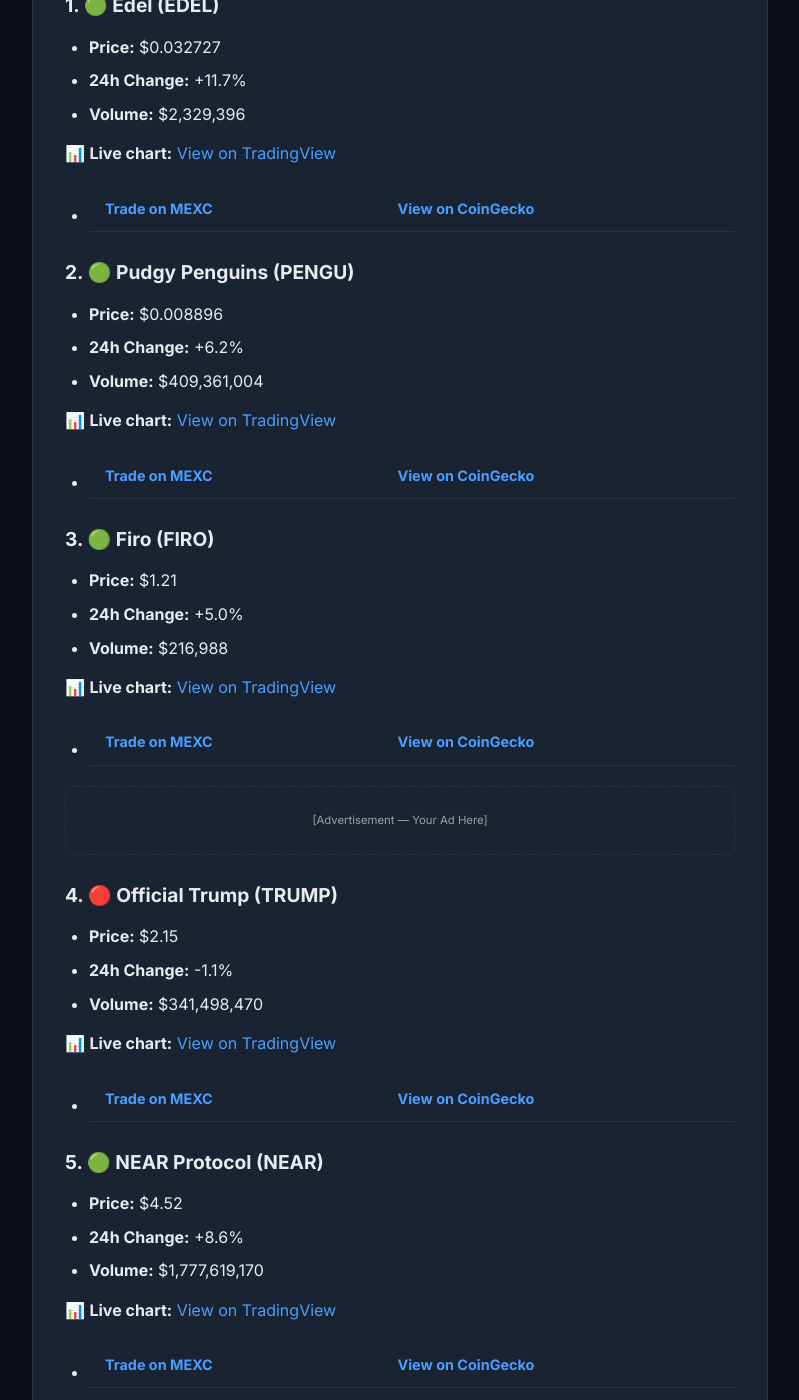
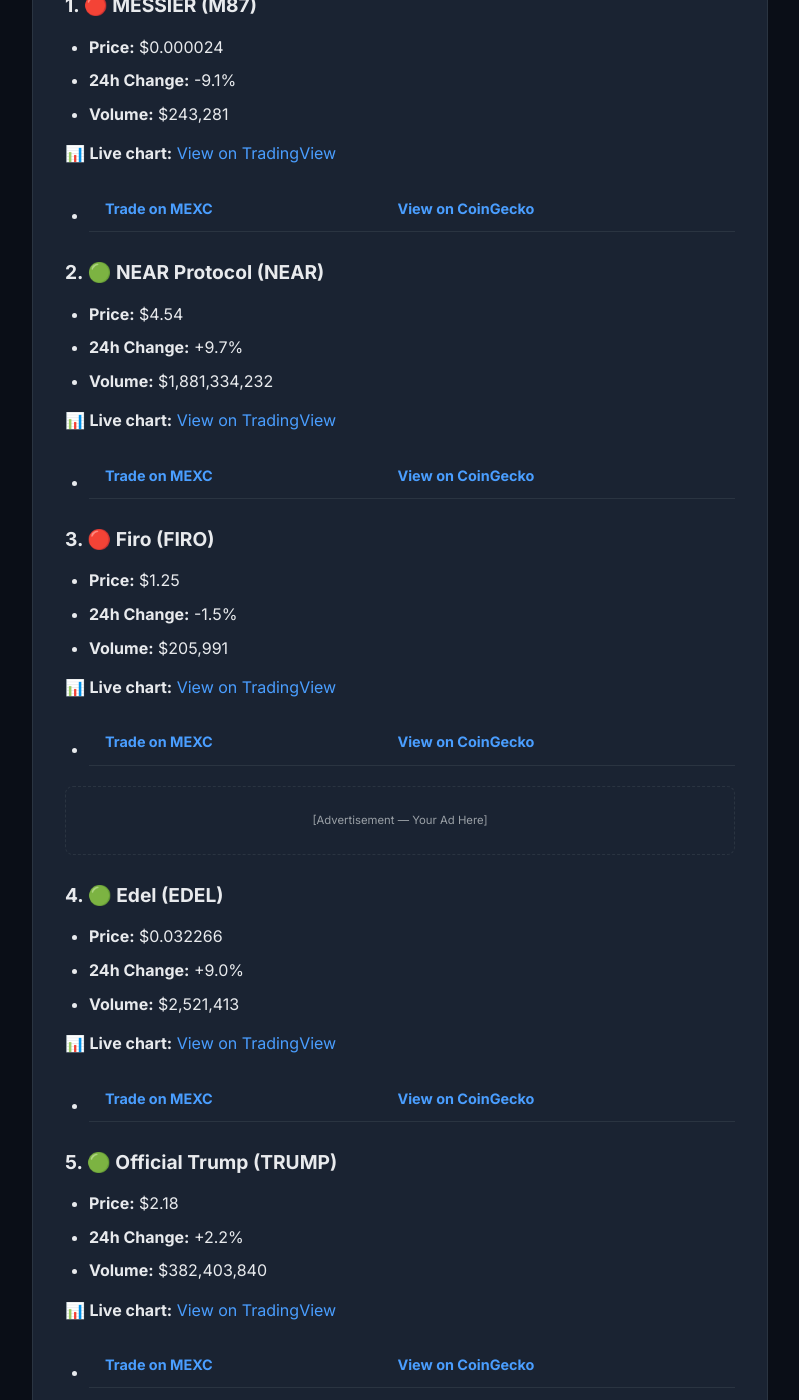
Before and after one commit to alexcipher-CRE/crypto-insights, a Jekyll site: the page built from _posts/2026-09-22-trending-coins.md, in a window 1280 px wide and 1400 px high, scrolled down 745 px. Shown: the whole window, without its empty margins (240-1039 px from the left). Built offline with Jekyll 4.4.1, drawn with Linux system fonts in a browser that asks for light colours; some of the changed text lies outside the part shown.

Commit message:
🚀 Auto-update: 7 posts

```diff
--- a/_posts/2026-09-22-trending-coins.md
+++ b/_posts/2026-09-22-trending-coins.md
@@ -6,35 +6,35 @@ tags: [crypto, trending, analysis]
 
 # 🔥 Top Trending Cryptocurrencies — Week of 2026-09-22
 
-*Last updated: 2026-09-22 11:35 UTC*
+*Last updated: 2026-09-22 13:37 UTC*
 
 The crypto market is moving fast. Here are the **top trending coins** based on social volume, search interest, and trading activity.
 
-### 1. 🟢 Edel (EDEL)
+### 1. 🔴 MESSIER (M87)
 
-- **Price:** $0.032727
-- **24h Change:** +11.7%
-- **Volume:** $2,329,396
+- **Price:** $0.000024
+- **24h Change:** -9.1%
+- **Volume:** $243,281
 
-📊 **Live chart:** [View on TradingView](https://www.tradingview.com/chart/?symbol=BINANCE:EDELUSDT)
+📊 **Live chart:** [View on TradingView](https://www.tradingview.com/chart/?symbol=BINANCE:M87USDT)
 
-- **[Trade on MEXC](https://www.mexc.com/trade/EDEL_USDT?ref=YOUR_REF_ID)** | **[View on CoinGecko](https://www.coingecko.com/en/coins/edel)**
+- **[Trade on MEXC](https://www.mexc.com/trade/M87_USDT?ref=YOUR_REF_ID)** | **[View on CoinGecko](https://www.coingecko.com/en/coins/messier)**
 
-### 2. 🟢 Pudgy Penguins (PENGU)
+### 2. 🟢 NEAR Protocol (NEAR)
 
-- **Price:** $0.008896
-- **24h Change:** +6.2%
-- **Volume:** $409,361,004
+- **Price:** $4.54
+- **24h Change:** +9.7%
+- **Volume:** $1,881,334,232
 
-📊 **Live chart:** [View on TradingView](https://www.tradingview.com/chart/?symbol=BINANCE:PENGUUSDT)
+📊 **Live chart:** [View on TradingView](https://www.tradingview.com/chart/?symbol=BINANCE:NEARUSDT)
 
-- **[Trade on MEXC](https://www.mexc.com/trade/PENGU_USDT?ref=YOUR_REF_ID)** | **[View on CoinGecko](https://www.coingecko.com/en/coins/pudgy-penguins)**
+- **[Trade on MEXC](https://www.mexc.com/trade/NEAR_USDT?ref=YOUR_REF_ID)** | **[View on CoinGecko](https://www.coingecko.com/en/coins/near-protocol)**
 
-### 3. 🟢 Firo (FIRO)
+### 3. 🔴 Firo (FIRO)
 
-- **Price:** $1.21
-- **24h Change:** +5.0%
-- **Volume:** $216,988
+- **Price:** $1.25
+- **24h Change:** -1.5%
+- **Volume:** $205,991
 
 📊 **Live chart:** [View on TradingView](https://www.tradingview.com/chart/?symbol=BINANCE:FIROUSDT)
 
@@ -45,25 +45,25 @@ The crypto market is moving fast. Here are the **top trending coins** based on s
   <small>[Advertisement — Your Ad Here]</small>
 </div>
 
-### 4. 🔴 Official Trump (TRUMP)
+### 4. 🟢 Edel (EDEL)
 
-- **Price:** $2.15
-- **24h Change:** -1.1%
-- **Volume:** $341,498,470
+- **Price:** $0.032266
+- **24h Change:** +9.0%
+- **Volume:** $2,521,413
+
+📊 **Live chart:** [View on TradingView](https://www.tradingview.com/chart/?symbol=BINANCE:EDELUSDT)
+
+- **[Trade on MEXC](https://www.mexc.com/trade/EDEL_USDT?ref=YOUR_REF_ID)** | **[View on CoinGecko](https://www.coingecko.com/en/coins/edel)**
+
+### 5. 🟢 Official Trump (TRUMP)
+
+- **Price:** $2.18
+- **24h Change:** +2.2%
+- **Volume:** $382,403,840
 
 📊 **Live chart:** [View on TradingView](https://www.tradingview.com/chart/?symbol=BINANCE:TRUMPUSDT)
 
 - **[Trade on MEXC](https://www.mexc.com/trade/TRUMP_USDT?ref=YOUR_REF_ID)** | **[View on CoinGecko](https://www.coingecko.com/en/coins/official-trump)**
-
-### 5. 🟢 NEAR Protocol (NEAR)
-
-- **Price:** $4.52
-- **24h Change:** +8.6%
-- **Volume:** $1,777,619,170
-
-📊 **Live chart:** [View on TradingView](https://www.tradingview.com/chart/?symbol=BINANCE:NEARUSDT)
-
-- **[Trade on MEXC](https://www.mexc.com/trade/NEAR_USDT?ref=YOUR_REF_ID)** | **[View on CoinGecko](https://www.coingecko.com/en/coins/near-protocol)**
 
 ## 💡 How to Buy These Coins
 
```
Also changed, not shown: _posts/2026-09-22-defi-yields.md (+12 -12 lines), _posts/2026-09-22-market-movers.md (+8 -9 lines), _posts/index.md (+1 -1 lines).
